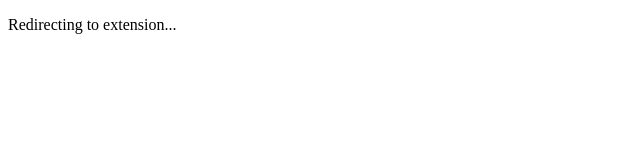
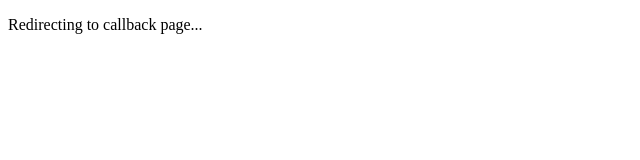
Before and after one commit to MeTimeWow/metimewow.github.io, a plain HTML site: page index.html in a window 1280 px wide. Shown: the full height of the page, 0-640 px from the left. Drawn offline with Linux system fonts and the light colour scheme.

Commit message:
Update index.html

```diff
--- a/index.html
+++ b/index.html
@@ -12,6 +12,6 @@
   </script>
 </head>
 <body>
-  <p>Redirecting to extension...</p>
+  <p>Redirecting to callback page...</p>
 </body>
 </html>
```
